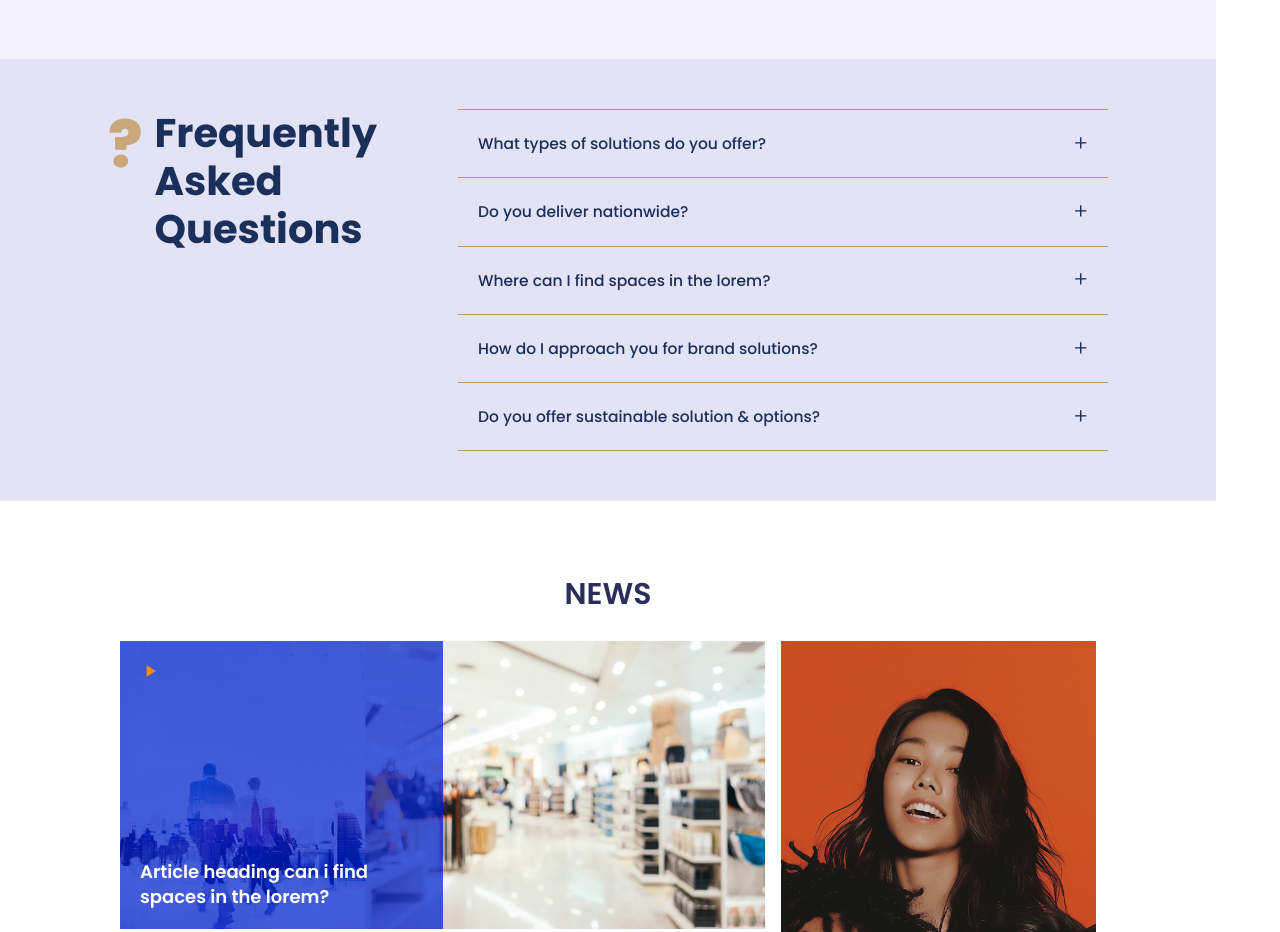
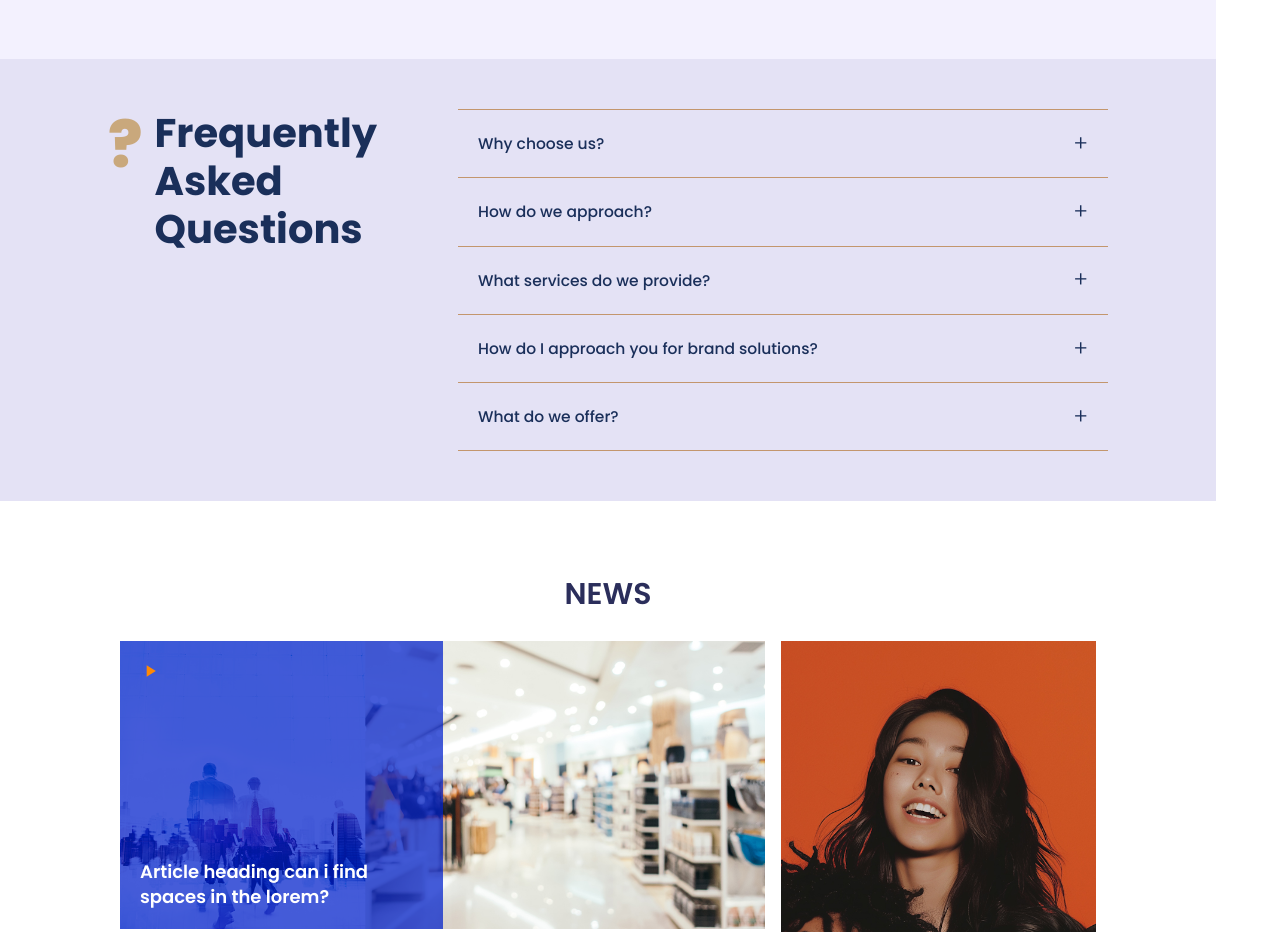
Before and after one commit to pranshr/rewardgenix, a React (Vite) app: page / in a window 1280 px wide. Shown: the part 2700-3632 px from the top of the page. Built offline with nearby package versions, Linux system fonts and the light colour scheme.

Commit message:
FAQs section content updated.

```diff
--- a/src/components/common/FAQSection.jsx
+++ b/src/components/common/FAQSection.jsx
@@ -5,11 +5,11 @@ import { useState } from "react";
    FAQ SECTION
 ───────────────────────────────────────── */
 const faqs = [
-  { question: "What types of solutions do you offer?", answer: "We offer a wide range of solutions including branding, digital marketing, product design, logistics, and sustainable packaging. Our team works closely with clients to deliver customized strategies that align with their goals and vision." },
-  { question: "Do you deliver nationwide?", answer: "Yes, we proudly deliver our services and products nationwide. Whether you're based in a major city or a smaller town, our logistics network ensures timely and reliable delivery across the country." },
-  { question: "Where can I find spaces in the lorem?", answer: "Our dedicated spaces are available through our online portal. Simply browse the listings, filter by location or category, and book a space that fits your needs. Our support team is always ready to assist you." },
+  { question: "Why choose us?", answer: "With decades of proven experience in the Rewards & Loyalty domain managing some of the best brands in the country, our team understands the intricacies of channel/ customer/employee behaviour and engagement across diverse industry verticals." },
+  { question: "How do we approach?", answer: "We deploy our S.E.A.M. framework to design and execute your program. The framework is meant to integrate all the key components to deliver the desired business objectives for your organisation." },
+  { question: "What services do we provide?", answer: "From innovative rewards solutions to engagement strategies, we offer a full suite of services to ensure your loyalty program is both effective and sustainable." },
   { question: "How do I approach you for brand solutions?", answer: "Getting in touch is simple! You can reach us via our contact form, send an email, or book a free discovery call through our website. Our brand strategists will get back to you within 24–48 hours to discuss your requirements." },
-  { question: "Do you offer sustainable solution & options?", answer: "Absolutely! Sustainability is at the core of what we do. We offer eco-friendly packaging, green logistics, and responsible sourcing options. Our team can help you build a brand that is both impactful and environmentally conscious." },
+  { question: "What do we offer?", answer: "We offer Rewards Curation & Fulfilment. Our vast experience in managing large scale rewards programs enables us to bring curated catalogues (physical and digital) and best in class fulfilment services." },
 ];
 
 const FAQItem = ({ faq, isOpen, onToggle, isLast }) => {
```
